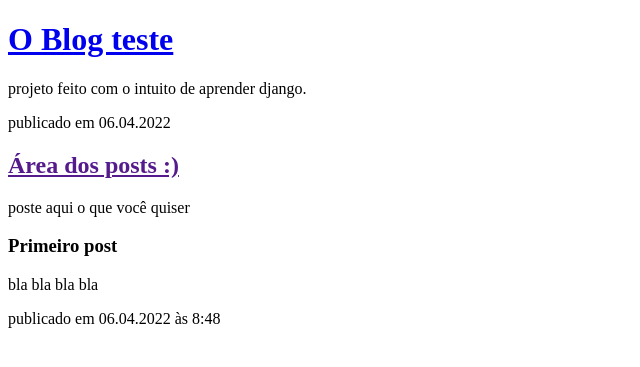
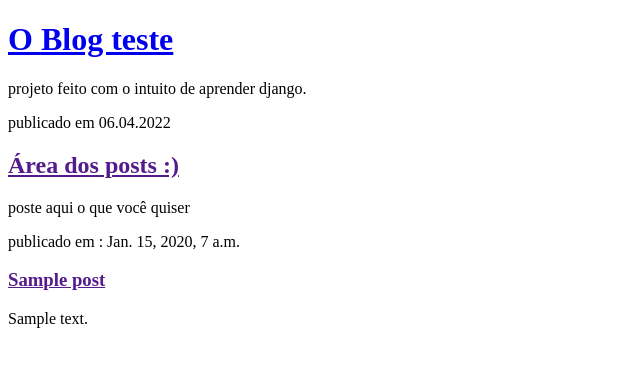
Before and after one commit to Tiagohbello/testeblog, a Django app: page / in a window 1280 px wide. Shown: the top 367 px of the page, without its empty margins (0-640 px from the left). Run offline with Django 3.2, Linux system fonts and the light colour scheme; tables that the repository leaves empty hold one stand-in row (values such as "Sample post").

Commit message:
tornando o html menos estático

```diff
--- a/blog/templates/blog/post_list.html
+++ b/blog/templates/blog/post_list.html
@@ -15,11 +15,14 @@
     <div>
         <h2><a href=""> Área dos posts :)</a></h2>
         <p>poste aqui o que você quiser</p>
-    </div>
-    <div>
-        <h3>Primeiro post</h3>
-        <p>bla bla bla bla</p>
-         <p>publicado em 06.04.2022 às 8:48</p>
-    </div>
+    {% for post in posts %}
+        <div>
+            <p> publicado em : {{post.published_date}}</p>
+            <h3><a href="">{{post.title}}</a> </h3>
+            <p>{{post.text|linebreaksbr}}</p>
+        </div>
+
+
+    {% endfor %}
 </body>
 </html>
--- a/blog/views.py
+++ b/blog/views.py
@@ -1,4 +1,7 @@
 from django.shortcuts import render
+from .models import Post
+from django.utils import timezone
 
 def post_list(request):
-    return render(request, 'blog/post_list.html', {})
+    posts = Post.objects.all()
+    return render(request, 'blog/post_list.html', {'posts': posts})
```
